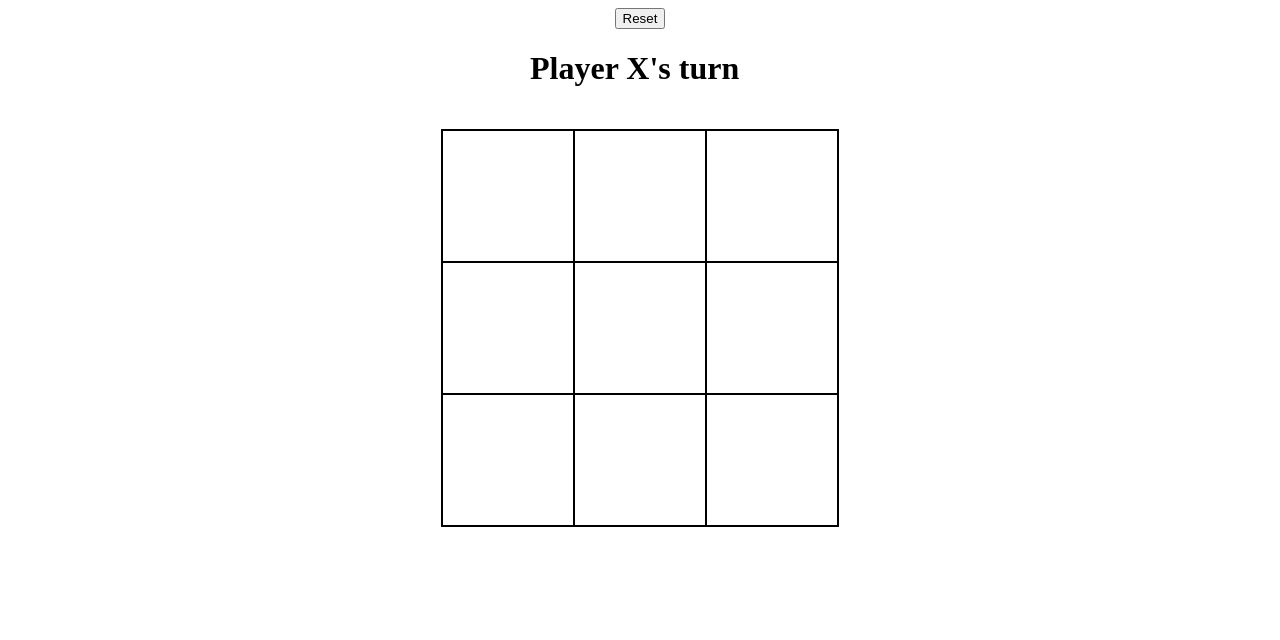
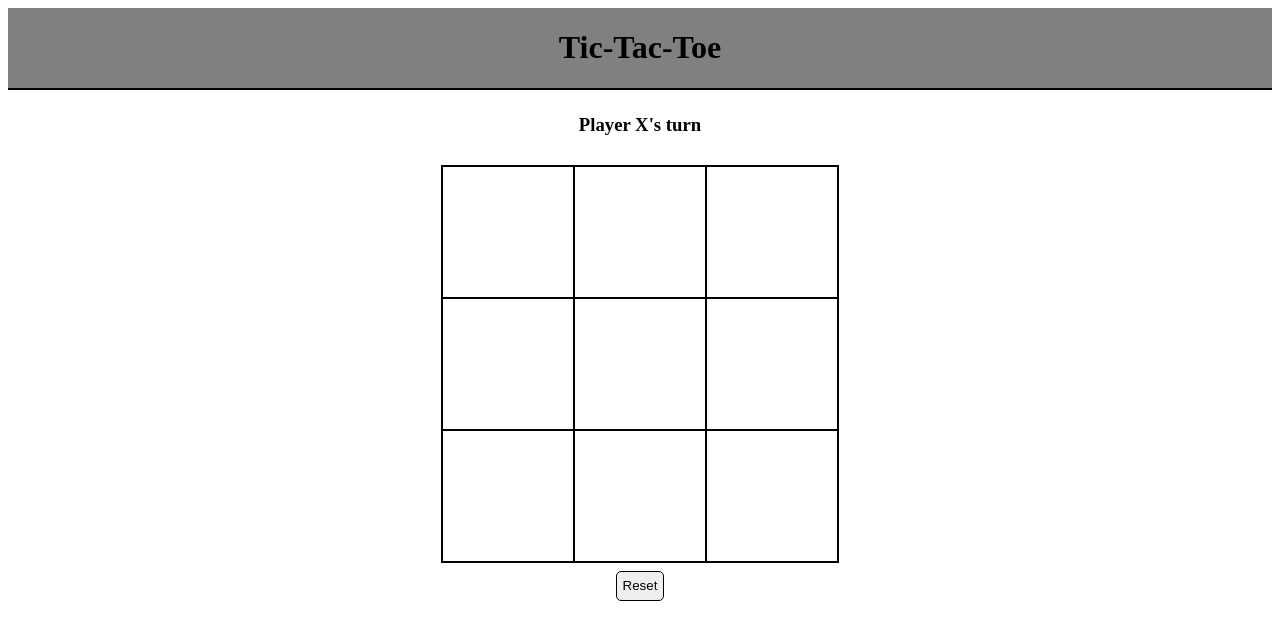
Before and after one commit to Thomasm-eng/tic-tac-toe, a plain HTML site: page index.html in a window 1280 px wide. Drawn offline with Linux system fonts and the light colour scheme.

Commit message:
completed work on tic-tac-toe project for TOP

```diff
--- a/index.html
+++ b/index.html
@@ -9,8 +9,8 @@
 </head>
 <body>
     <div id="wrapper">
-        <button class="reset" id="reset">Reset</button>
-        <div id="result"><h1 id="game-text">Player X's turn</h1></div>
+        <div id="game-title"><h1>Tic-Tac-Toe</h1></div>
+        <div id="result"><h3 id="game-text">Player X's turn</h3></div>
             <div id="game-grid">
             <div class="grid-item"></div>
             <div class="grid-item"></div>
@@ -22,6 +22,7 @@
             <div class="grid-item"></div>
             <div class="grid-item"></div>
         </div>
+        <button class="reset" id="reset">Reset</button>
     </div>
 
     <script src="script.js"></script>
--- a/script.js
+++ b/script.js
@@ -1,3 +1,5 @@
+//create gameboard array object with functions
+//to get/set data and reset the array
 const gameBoard = (() => {
     let board = new Array(9);
     const getIndexData = (num) => board[num];
@@ -15,19 +17,20 @@ const gameBoard = (() => {
 
     };
 })();
-
+//player object that returns the marker (X/O) the player is using
 const Player = (marker) => {
     const getMarker = () => marker;
     return {getMarker}
 }
-
+//gamedisplay object to control the flow of the game
 const gameDisplay = (() => {
-
+    //populate player objects
     const playerX = Player("X");
     const playerO = Player("O");
     let count = 0;
     let gameOver = false;
-
+    //get elements from HTML file and give them data-indices corresponding
+    //to the array indices in gameBoard object
     const gridItems = document.querySelectorAll('.grid-item');
     for(i = 0; i < gridItems.length; i++) {
         gridItems[i].setAttribute("data-index", i);
@@ -37,29 +40,31 @@ const gameDisplay = (() => {
     const updateGameText = (text) => {
         gameText.textContent = text;
     }
-
+    const updateGameGrid = (i, gameText) => {
+        gridItems[i].textContent = gameText
+    }
+    //core gameplay function to set gameboard array and update the DOM
     const gamePlay = function(item){
         if(gameBoard.getIndexData(item.dataset.index) === undefined){
             if(count % 2 === 0) {
                 gameBoard.setIndexData(item.dataset.index, playerX.getMarker());
-                item.textContent = playerX.getMarker();
+                updateGameGrid(item.dataset.index, playerX.getMarker());
                 updateGameText("Player O's turn");
             }
             else {
                 gameBoard.setIndexData(item.dataset.index, playerO.getMarker());
-                item.textContent = playerO.getMarker();
+                updateGameGrid(item.dataset.index, playerO.getMarker());
                 updateGameText("Player X's turn");
             }
             count++;
         }
         winGame();
-
     }
     gridItems.forEach(item => item.addEventListener('click', (e) => {
         if(gameOver === true)return;
         gamePlay(e.target);
     }))
-
+   //reset gameboard array and the DOM
     const resetGrid = () => {
         gridItems.forEach(item => item.textContent = "")
         gameBoard.resetBoard();
@@ -70,7 +75,7 @@ const gameDisplay = (() => {
     const resetButton = document.getElementById('reset');
     resetButton.addEventListener('click', () => resetGrid());
 
-
+   //following functions to check various win conditions/tie condition
     const checkRows = () => {
         let i = 0;
         while (i < 7){
@@ -129,16 +134,8 @@ const gameDisplay = (() => {
         playerO,
         winGame,
         gameOver,
-
+        gamePlay,
 
     };
 
 })();
-
-const gameComputer = (() => {
-
-
-    return {
-
-    }
-})();
--- a/style.css
+++ b/style.css
@@ -1,3 +1,6 @@
+body{
+    background-color: white;
+}
 #wrapper{
     display: flex;
     justify-content: center;
@@ -6,9 +9,17 @@
 
 }
 #result{
-    width:220px;
-    height:100px;
+    width:150px;
+    height:65px;
+    text-align: center;
+    margin: 5px;
 
+}
+#game-title{
+    border-bottom: 2px solid black;
+    width: 100%;
+    text-align: center;
+    background-color: gray;
 }
 #game-grid{
     display: grid;
@@ -28,6 +39,18 @@
     cursor: pointer;
 
 }
+.grid-item:hover{
+    background-color: silver;
+}
+
 .reset{
     cursor:pointer;
+    margin:8px;
+    height: 30px;
+    border-radius: 5px;
+    outline: none;
+    border: 1px solid black;
 }
+.reset:hover{
+    transform: scale(1.2);
+}
```
